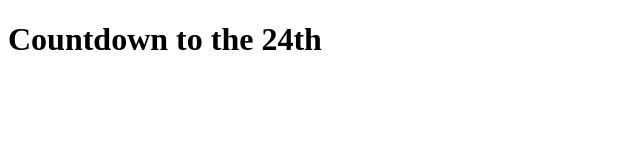
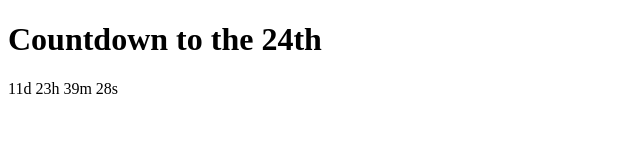
Before and after one commit to mjuarez/mjuarez.github.io, a plain HTML site: page countdown.html in a window 1280 px wide. Shown: the whole page, without its empty margins (0-640 px from the left). Drawn offline with Linux system fonts and the light colour scheme.

Commit message:
Update countdown.html

```diff
--- a/countdown.html
+++ b/countdown.html
@@ -8,6 +8,6 @@
 <body>
     <h1>Countdown to the 24th</h1>
     <div id="countdown"></div>
-    <script src="script.js"></script>
+    <script src="countdown.js"></script>
 </body>
 </html>
```
